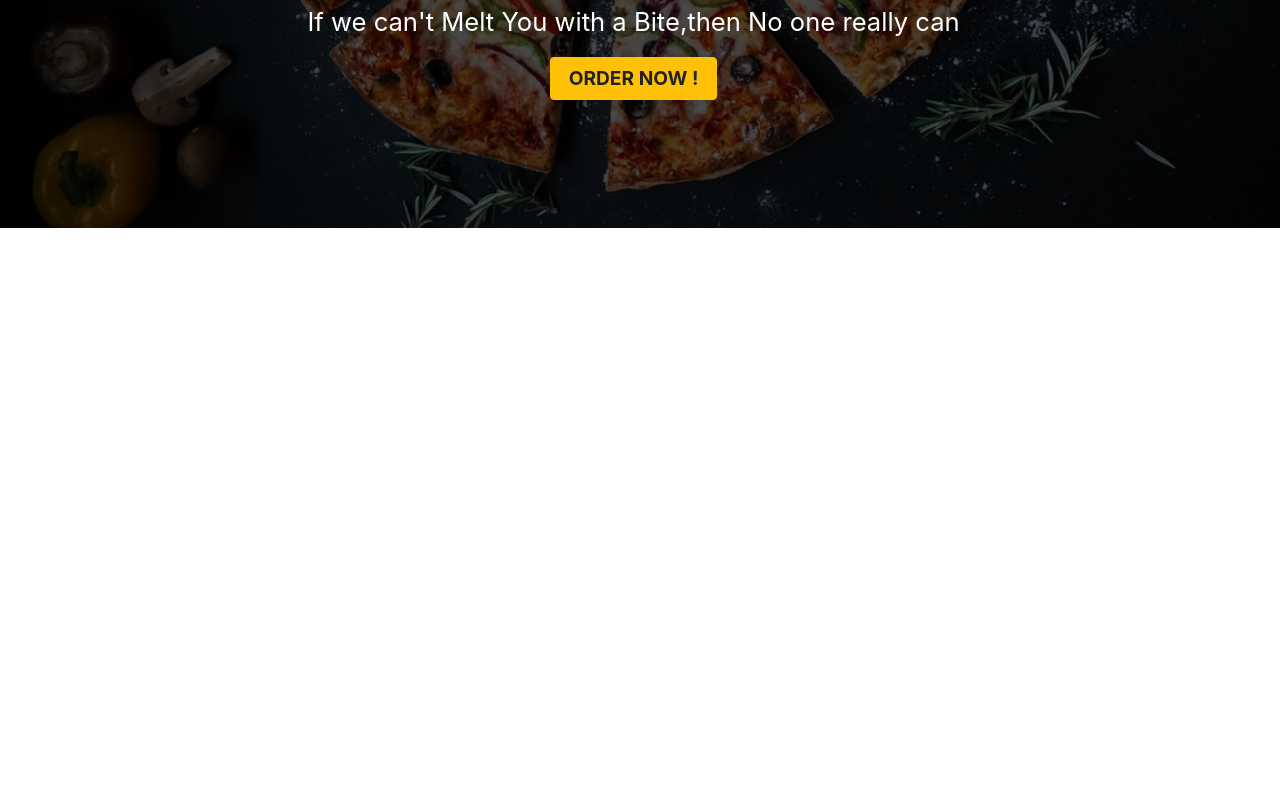
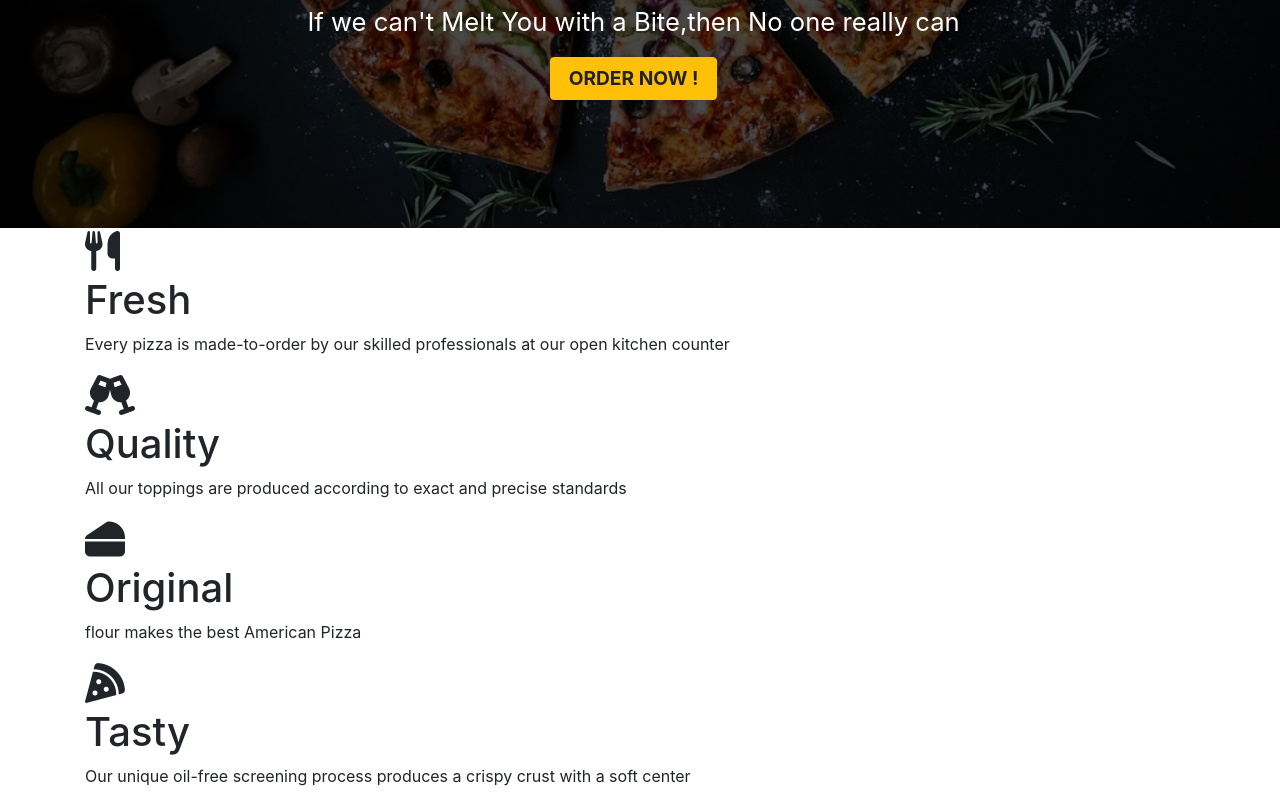
Before and after one commit to uwamahororachel/Pizza, a plain HTML site: page index.html in a window 1280 px wide. Shown: the part 490-1291 px from the top of the page. Before the commit the page ends 800 px from the top, so only its background shows below. Drawn offline with nearby package versions, Linux system fonts and the light colour scheme; a web font is replaced by a local one.

Commit message:
Html for the about section

```diff
--- a/index.html
+++ b/index.html
@@ -23,10 +23,57 @@
 	</div>
 	<img src="images/pizzabg.webp" class="background">
 
+</section>
 
+
+
+
+
+<section class="about_section" id="about_section">
+	<div class="supercont">
+
+
+		<div class="container">
+
+			<div class="items">
+
+				<div>
+						<h1>
+						<i class="fas fa-utensils"></i>
+							<br>Fresh</h1>
+						<p>Every pizza is made-to-order by our skilled
+						professionals at our open kitchen counter
+					</p>
+				</div>
+
+				<div>
+					<h1><i class="fas fa-glass-cheers"></i><br>Quality</h1>
+						<p>All our toppings are produced according to exact and precise 	standards</p>
+			</div>
+
+			<div>
+				<h1><i class="fas fa-cheese"></i><br>Original</h1>
+				<p>flour makes the best American Pizza</p>
+			</div>
+
+			<div>
+				<h1>
+					<i class="fas fa-pizza-slice"></i>
+					<br>Tasty</h1>
+				<p>
+				Our unique oil-free screening process produces a crispy crust with a soft center</p>
+			</div>
+
+		</div>
+
+			<div class="items">
+					<img src="images/ladycookpic.png">
+			</div>
+
+		</div>
+	</div>
 
 </section>
 
 </body>
-
 </html>
```
